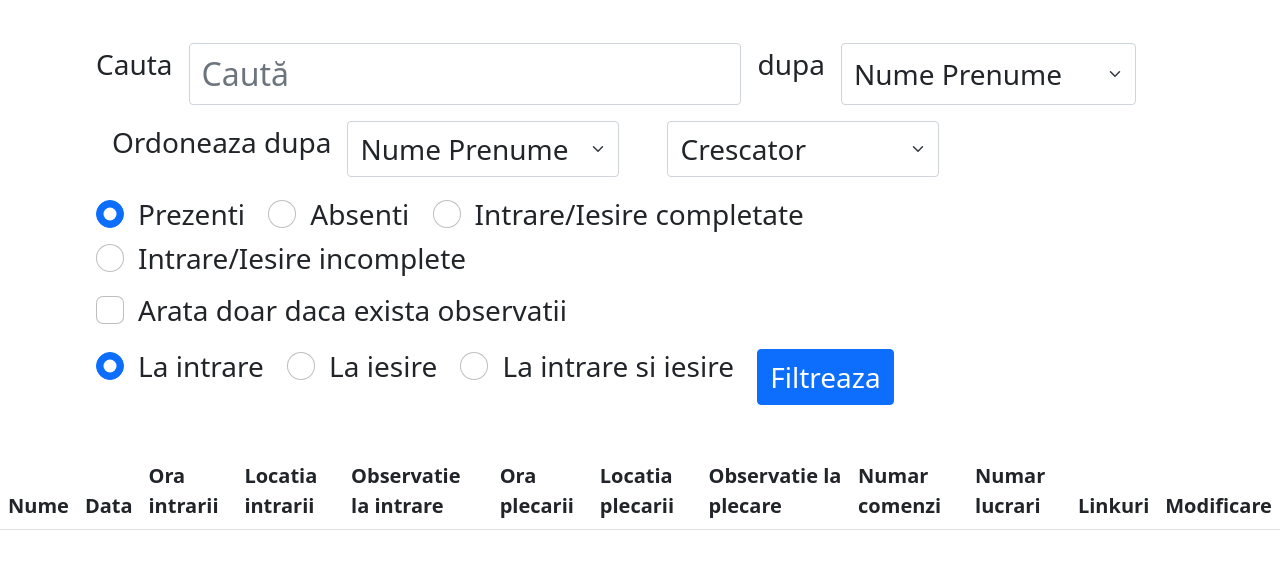
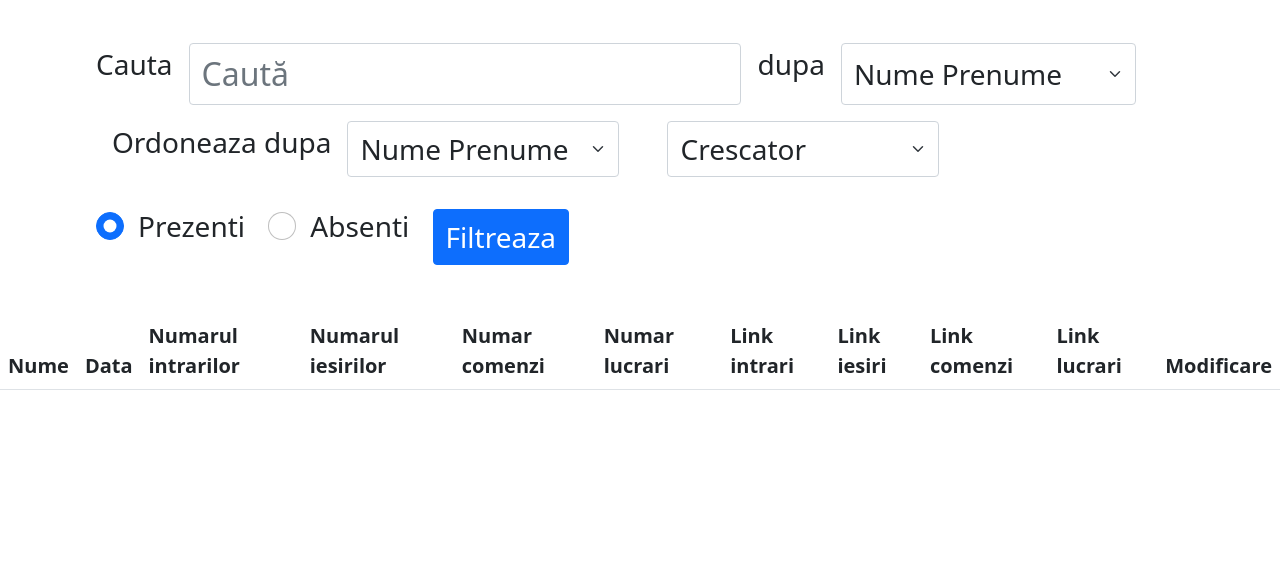
Before and after one commit to danielsofran/RaportAngajati, a Django app: page /activity/2daysago in a window 1280 px wide. Shown: the part 165-734 px from the top of the page. Run offline with Django 4.2, Linux system fonts and the light colour scheme; a user stored in the database is signed in; data comes from the database, SQL or seed files in the repository; both versions use the stored data as it was after the commit; tables that the repository leaves empty hold one stand-in row (values such as "Sample post"); lists and menus that the app fills with data are empty; some libraries are stand-ins or nearby versions.

Commit message:
added intrare iesire multiple

```diff
--- a/main/templatetags/mytags.py
+++ b/main/templatetags/mytags.py
@@ -42,8 +42,8 @@ def is_recent(user, tip):
 
     if model is not None:
         now = utils.getTime()
-        try: info = model.objects.get(user=user, datetime__day=now.day)
-        except: return False
+        info = model.objects.filter(user=user, datetime__day=now.day).order_by("-datetime").first()
+        if info is None: return False
         dtime = now - info.datetime
         if dtime.seconds <= SEC_RECALC_AFTER:
             return True
@@ -80,5 +80,5 @@ def strloc(info: models.Info) -> str:
     return utils.locStr(info)
 
 @register.filter(name='strobs')
-def strloc(obs: str) -> str:
+def strobs(obs: str) -> str:
     return obs.replace("; ", "\n")
--- a/main/views.py
+++ b/main/views.py
@@ -94,37 +94,27 @@ def come(request):
             DIST_ERROR = setare.disterror
         except:
             print('Nu exista setari!')
-        try:
-            data = models.Iesire.objects.get(user=request.user, datetime__day=now.day)
-            messages.success(request, ("Nu puteti inregistra intrarea din moment ce iesirea este salvata!"))
+        intrari = models.Intrare.objects.filter(user=request.user, datetime__day=now.day)
+        iesiri = models.Iesire.objects.filter(user=request.user, datetime__day=now.day)
+        if intrari.count() != iesiri.count():
+            messages.success(request, ("Nu puteti inregistra intrarea daca nu ati salvat iesirea!"))
             return redirect('home')
-        except:
-            pass
-        try:
-            data = models.Intrare.objects.get(user=request.user, datetime__day=now.day)
-            messages.success(request, (
-                "Momentul intrarii a fost deja inregistrat!\nVa rugam sa il stergeti daca a fost adaugat din greseala!"))
-            return redirect('home')
-        except:
-            models.Intrare.objects.create(user=request.user, latitude=request.GET['lat'], longitude=request.GET['long'],
+        models.Intrare.objects.create(user=request.user, latitude=request.GET['lat'], longitude=request.GET['long'],
                                           datetime=now, nrcalcloc=1, text=utils.secureStr(request.GET['obs']))
-            messages.success(request, ("Succes!"))
-            #messages.success(request, (f"Daca considerati ca locatia nu este precisa(erori de peste {DIST_ERROR}m), puteti sa folositi butonul relocare de maxim {NR_RECALC_POZ} ori.\nTimpul limita pentru o relocare este de un minut dupa ultima relocare."))
+        messages.success(request, ("Succes!"))
     else:
         print("POST in come")
     return redirect('home')
 
 def cancel_come(request):
     now = utils.getTime()
-    try:
-        data = models.Iesire.objects.get(user=request.user, datetime__day=now.day)
-        messages.success(request, ("Nu puteti anula intrarea daca ati inregistrat iesirea!"))
+    intrari = models.Intrare.objects.filter(user=request.user, datetime__day=now.day)
+    iesiri = models.Iesire.objects.filter(user=request.user, datetime__day=now.day)
+    if intrari.count() - iesiri.count() != 1:
+        messages.success(request, ("Momentul intrarii nu a fost inregistrat!"))
         return redirect('home')
-    except:
-        pass
-    try:
-        data = models.Intrare.objects.get(user=request.user, datetime__day=now.day)
-    except:
+    data = intrari.order_by("-datetime").first()
+    if data is None:
         messages.success(request, ("Momentul intrarii nu a fost inregistrat!"))
         return redirect('home')
     data.delete()
@@ -142,7 +132,7 @@ def recalc_come(request):
         print("Nu exista setari")
     try:
         now = utils.getTime()
-        data = models.Intrare.objects.get(user=request.user, datetime__day=now.day)
+        data = models.Intrare.objects.filter(user=request.user, datetime__day=now.day).order_by("-datetime").first()
         if (now - utils.getTime(data)).seconds > SEC_RECALC_AFTER:
             raise ValueError("Timpul pentru relocare a expirat!")
         nr = data.nrcalcloc
@@ -171,33 +161,24 @@ def left(request):
         DIST_ERROR = setare.disterror
     except:
         print("Nu exista setari")
-    if models.Intrare.objects.filter(user=request.user, datetime__day=now.day).__len__() <= 0:
-        messages.success(request, (f"Nu puteti parasi inainte sa intrati!"))
+    intrari = models.Intrare.objects.filter(user=request.user, datetime__day=now.day)
+    iesiri = models.Iesire.objects.filter(user=request.user, datetime__day=now.day)
+    if intrari.count() - iesiri.count() != 1:
+        messages.success(request, ("Nu puteti inregistra iesirea daca nu ati raportat intrarea!"))
         return redirect('home')
-    try:
-        data = models.Iesire.objects.get(user=request.user, datetime__day=now.day)
-        messages.success(request, (
-            "Momentul iesirii a fost deja inregistrat!\nVa rugam sa il stergeti daca a fost adaugat din greseala!"))
-        return redirect('home')
-    except:
-        models.Iesire.objects.create(user=request.user, latitude=request.GET['lat'], longitude=request.GET['long'],
+    models.Iesire.objects.create(user=request.user, latitude=request.GET['lat'], longitude=request.GET['long'],
                                      datetime=now, nrcalcloc=1, text=utils.secureStr(request.GET['obs']))
-        messages.success(request, ("Succes!"))
-        #messages.success(request, (f"Daca considerati ca locatia nu este precisa(erori de peste {DIST_ERROR}m), puteti sa folositi butonul relocare de maxim {NR_RECALC_POZ} ori.\nTimpul limita pentru o relocare este de un minut dupa ultima relocare."))
+    messages.success(request, ("Succes!"))
     return redirect('home')
 
 def cancel_left(request):
     now = utils.getTime()
-    try:
-        models.Intrare.objects.get(user=request.user, datetime__day=now.day)
-    except:
-        messages.success(request, (f"Nu puteti parasi inainte sa intrati!"))
-        return redirect('home')
-    try:
-        data = models.Iesire.objects.get(user=request.user, datetime__day=now.day)
-    except:
+    intrari = models.Intrare.objects.filter(user=request.user, datetime__day=now.day)
+    iesiri = models.Iesire.objects.filter(user=request.user, datetime__day=now.day)
+    if intrari.count() != iesiri.count() or iesiri.count() == 0:
         messages.success(request, ("Momentul iesirii nu a fost inregistrat!"))
         return redirect('home')
+    data = iesiri.order_by("-datetime").first()
     data.delete()
     messages.success(request, ("Momentul iesirii a fost sters!"))
     return redirect('home')
@@ -213,12 +194,7 @@ def recalc_left(request):
     except:
         print("Nu exista setari")
     try:
-        models.Intrare.objects.get(user=request.user, datetime__day=now.day)
-    except:
-        messages.success(request, (f"Nu puteti parasi inainte sa intrati!"))
-        return redirect('actToday')
-    try:
-        data = models.Iesire.objects.get(user=request.user, datetime__day=now.day)
+        data = models.Iesire.objects.filter(user=request.user, datetime__day=now.day).order_by("-datetime").first()
         if (now - utils.getTime(data)).seconds > SEC_RECALC_AFTER:
             raise ValueError("Timpul pentru relocare a expirat!")
         nr = data.nrcalcloc
@@ -493,11 +469,14 @@ class ActView(TemplateView):
         ordlst = {}
         if context['oord'] == "desc": ordlst.update(reverse=True)
         if context["ocrit"] == "nume": ordlst.update(key=lambda r: (r.user.nume, r.datetime.date()))
-        elif context["ocrit"] == "datetimein": ordlst.update(key=lambda r: (r.datetime.date(), r.intrare_notnone.datetime.time()))
-        elif context["ocrit"] == "datetimeout": ordlst.update(key=lambda r: (r.datetime.date(), r.iesire_notnone.datetime.time()))
-        elif context["ocrit"] == "timein": ordlst.update(key=lambda r: (r.intrare_notnone.datetime.time(), r.user.nume))
-        elif context["ocrit"] == "timeout": ordlst.update(key=lambda r: (r.iesire_notnone.datetime.time(), r.user.nume))
+        # elif context["ocrit"] == "datetimein": ordlst.update(key=lambda r: (r.datetime.date(), r.intrare_notnone.datetime.time()))
+        # elif context["ocrit"] == "datetimeout": ordlst.update(key=lambda r: (r.datetime.date(), r.iesire_notnone.datetime.time()))
+        # elif context["ocrit"] == "timein": ordlst.update(key=lambda r: (r.intrare_notnone.datetime.time(), r.user.nume))
+        # elif context["ocrit"] == "timeout": ordlst.update(key=lambda r: (r.iesire_notnone.datetime.time(), r.user.nume))
         elif context["ocrit"] == "nrcom": ordlst.update(key=lambda r: (r.nrcomenzi, r.user.nume))
+        elif context["ocrit"] == "nrin": ordlst.update(key=lambda r: (r.intrari.count(), r.user.nume))
+        elif context["ocrit"] == "nrout": ordlst.update(key=lambda r: (r.iesiri.count(), r.user.nume))
+        elif context["ocrit"] == "nrlucr": ordlst.update(key=lambda r: (r.lucrari.count(), r.user.nume))
         return filteruser, ordlst
 
     def get(self, request, *args, **kwargs):
@@ -537,17 +516,17 @@ class ActView(TemplateView):
                         continue
 
                     # radio buttons - obs
-                    if context["selobs"]=="1":
-                        if context["tobs"]=="i" and row.intrare_notnone.text == "": continue
-                        elif context["tobs"]=="e" and row.iesire_notnone.text == "": continue
-                        elif context["tobs"]=="ie" and (row.intrare_notnone.text == "" or row.iesire_notnone.text == ""): continue
-                        else: pass
+                    # if context["selobs"]=="1":
+                    #     if context["tobs"]=="i" and row.intrare_notnone.text == "": continue
+                    #     elif context["tobs"]=="e" and row.iesire_notnone.text == "": continue
+                    #     elif context["tobs"]=="ie" and (row.intrare_notnone.text == "" or row.iesire_notnone.text == ""): continue
+                    #     else: pass
 
                     # radio buttons - prezenta
                     if context['prezenta']=="pr" and not row.absent or \
-                       context['prezenta']=='abs' and row.absent or \
-                       context['prezenta']=="iec" and not row.notAllDataCompleted or \
-                       context['prezenta']=="iei" and row.notAllDataCompleted and not row.noneDataCompleted:
+                       context['prezenta']=='abs' and row.absent:
+                       # context['prezenta']=="iec" and not row.notAllDataCompleted or \
+                       # context['prezenta']=="iei" and row.notAllDataCompleted and not row.noneDataCompleted:
                         tabledata.append(row)
             tabledata.sort(**order)
             context.update(tabledata=tabledata, harta=harta)
@@ -567,30 +546,16 @@ class ActView(TemplateView):
         if datain.date() == dataout.date():
             context['datetime'] = datain
             # In
-            try:
-                gasit = models.Intrare.objects.get(user=user, datetime__gte=datain, datetime__lte=dataout)
-                context2['oraIn'] = utils.getTime(gasit).strftime("%H:%M")
-                context2['locIn'] = f"{gasit.latitude},{gasit.longitude}"
-                context2['locStrIn'] = utils.locStr(gasit)
-                context2['obsIn'] = gasit.text
-            except:
-                context2['oraIn'] = "-"
-                context2['locIn'] = "-"
-                context2['locStrIn'] = "-"
-                context2['obsIn'] = ""
+            intrari = models.Intrare.objects.filter(user=user, datetime__gte=datain, datetime__lte=dataout).order_by("-datetime")
+            context2['íntrari'] = intrari
 
             # Out
-            try:
-                gasit = models.Iesire.objects.get(user=user, datetime__gte=datain, datetime__lte=dataout)
-                context2['oraOut'] = utils.getTime(gasit).strftime("%H:%M")
-                context2['locOut'] = f"{gasit.latitude},{gasit.longitude}"
-                context2['locStrOut'] = utils.locStr(gasit)
-                context2['obsOut'] = gasit.text
-            except:
-                context2['oraOut'] = "-"
-                context2['locOut'] = "-"
-                context2['locStrOut'] = "-"
-                context2['obsOut'] = ""
+            iesiri = models.Iesire.objects.filter(user=user, datetime__gte=datain, datetime__lte=dataout).order_by("-datetime")
+            context2['iesiri'] = iesiri
+
+            # In Out
+            inout = zip(intrari, iesiri)
+            context2["intrariiesiri"] = inout
 
             # Comenzi
             comenzi = models.Comanda.objects.filter(user=user, datetime__gte=datain, datetime__lte=dataout)
@@ -793,6 +758,9 @@ class ActUserFromPathView(ActFromPathView):
         datetimein=None
         datetimeout=None
 
+        inid = request.POST['inid']
+        outid = request.POST["outid"]
+
         def is_one_null(strora: str, strloc: str) -> bool:
             return len(strora) == 0 or len(strloc) == 0
 
@@ -837,10 +805,10 @@ class ActUserFromPathView(ActFromPathView):
             # intrare
             intrare = None
             try:
-                intrare = models.Intrare.objects.get(user=user, datetime__date=data)
+                intrare = models.Intrare.objects.get(pk=inid)
             except:
                 if not is_one_null(strorain, strlocin):
-                    print("intrare is_notnull\n", locals())
+                    #print("intrare is_notnull\n", locals())
                     models.Intrare.objects.create(user=user, latitude=locin[0], longitude=locin[1], datetime=datetimein,
                                                   text=obsin)
                     messages.success(request, ("Intrarea a fost adaugata cu succes!"))
@@ -893,7 +861,7 @@ class ActUserFromPathView(ActFromPathView):
             # iesire
             iesire = None
             try:
-                iesire = models.Iesire.objects.get(user=user, datetime__date=data)
+                iesire = models.Iesire.objects.get(pk=outid)
             except:
                 if not is_one_null(stroraout, strlocout):
                     #print("iesire is_notnull\n", locals())
--- a/siteReport/settings.py
+++ b/siteReport/settings.py
@@ -9,7 +9,7 @@ https://docs.djangoproject.com/en/4.0/topics/settings/
 For the full list of settings and their values, see
 https://docs.djangoproject.com/en/4.0/ref/settings/
 """
-
+import os.path
 from pathlib import Path
 
 # Build paths inside the project like this: BASE_DIR / 'subdir'.
@@ -79,7 +79,7 @@ WSGI_APPLICATION = 'siteReport.wsgi.application'
 DATABASES = {
     'default': {
         'ENGINE': 'django.db.backends.sqlite3',
-        'NAME': BASE_DIR / 'db-old.sqlite3',
+        'NAME': BASE_DIR / 'db.sqlite3',
     }
 }
 
@@ -116,6 +116,7 @@ USE_TZ = True
 # Static files (CSS, JavaScript, Images)
 # https://docs.djangoproject.com/en/4.0/howto/static-files/
 
+STATIC_ROOT = os.path.join(BASE_DIR, "static")
 STATIC_URL = 'static/'
 
 # Default primary key field type
--- a/templates/activityToday.html
+++ b/templates/activityToday.html
@@ -323,11 +328,14 @@
                     <p class="me-3 form-label ms-3">Ordoneaza dupa</p>
                     <select class="form-select flex-shrink-1 fs-3 me-5 w-25" aria-label="Default select example" name="ocrit">
                       <option {% if ocrit == "nume" %}selected{% endif %} value="nume">Nume Prenume</option>
-                      <option {% if ocrit == "datetimein" %}selected{% endif %} value="datetimein">Data si ora intrarii</option>
-                      <option {% if ocrit == "datetimeout" %}selected{% endif %} value="datetimeout">Data si ora iesirii</option>
-                      <option {% if ocrit == "timein" %}selected{% endif %} value="timein">Ora intrarii</option>
-                      <option {% if ocrit == "timeout" %}selected{% endif %} value="timeout">Ora iesirii</option>
-                      <option {% if ocrit == "nrcom" %}selected{% endif %} value="nrcom">Numar de lucrari</option>
+{#                      <option {% if ocrit == "datetimein" %}selected{% endif %} value="datetimein">Data si ora intrarii</option>#}
+{#                      <option {% if ocrit == "datetimeout" %}selected{% endif %} value="datetimeout">Data si ora iesirii</option>#}
+{#                      <option {% if ocrit == "timein" %}selected{% endif %} value="timein">Ora intrarii</option>#}
+{#                      <option {% if ocrit == "timeout" %}selected{% endif %} value="timeout">Ora iesirii</option>#}
+                      <option {% if ocrit == "nrin" %}selected{% endif %} value="nrin">Numar de intrari</option>
+                      <option {% if ocrit == "nrout" %}selected{% endif %} value="nrout">Numar de iesiri</option>
+                      <option {% if ocrit == "nrcom" %}selected{% endif %} value="nrcom">Numar de comenzi</option>
+                      <option {% if ocrit == "nrlucr" %}selected{% endif %} value="nrlucr">Numar de lucrari</option>
                     </select>
                     <select class="form-select flex-shrink-1 fs-3 me-5 w-25" aria-label="Default select example" name="oord" required>
                       <option {% if oord == "cresc" %}selected{% endif %} value="cresc">Crescator</option>
@@ -342,32 +350,32 @@
                   <input autocomplete="off" class="form-check-input" type="radio" name="prezenta" id="exampleRadios2" value="abs" {% if prezenta == "abs" %} checked {% endif %}>
                   <label class="form-check-label" for="exampleRadios2">Absenti</label>
                 </div>
-                <div class="form-check form-check-inline">
-                  <input autocomplete="off" class="form-check-input" type="radio" name="prezenta" id="exampleRadios3" value="iec" {% if prezenta == "iec" %} checked {% endif %}>
-                  <label class="form-check-label" for="exampleRadios3">Intrare/Iesire completate</label>
-                </div>
-                <div class="form-check form-check-inline">
-                  <input autocomplete="off" class="form-check-input" type="radio" name="prezenta" id="exampleRadios4" value="iei" {% if prezenta == "iei" %} checked {% endif %}>
-                  <label class="form-check-label" for="exampleRadios4">Intrare/Iesire incomplete</label>
-                </div>
-                <div class="form-check mt-2">
-                  <input autocomplete="off" class="form-check-input" type="checkbox" value="1" id="flexCheckDefault" name="selobs" {% if selobs == "1" %} checked {% endif %}>
-                  <label class="form-check-label" for="flexCheckDefault">
-                    Arata doar daca exista observatii
-                  </label>
-                </div>
-                <div class="form-check form-check-inline">
-                  <input class="form-check-input" type="radio" name="tobs" id="exampleRadios5" value="i" {% if tobs == "i" %} checked {% endif %}>
-                  <label class="form-check-label" for="exampleRadios5" title="Observatii">La intrare</label>
-                </div>
-                <div class="form-check form-check-inline">
-                  <input class="form-check-input" type="radio" name="tobs" id="exampleRadios6" value="e" {% if tobs == "e" %} checked {% endif %}>
-                  <label class="form-check-label" for="exampleRadios6" title="Observatii">La iesire</label>
-                </div>
-                <div class="form-check form-check-inline">
-                  <input class="form-check-input" type="radio" name="tobs" id="exampleRadios7" value="ie" {% if tobs == "ie" %} checked {% endif %}>
-                  <label class="form-check-label" for="exampleRadios7" title="Observatii">La intrare si iesire</label>
-                </div>
+{#                <div class="form-check form-check-inline">#}
+{#                  <input autocomplete="off" class="form-check-input" type="radio" name="prezenta" id="exampleRadios3" value="iec" {% if prezenta == "iec" %} checked {% endif %}>#}
+{#                  <label class="form-check-label" for="exampleRadios3">Intrare/Iesire completate</label>#}
+{#                </div>#}
+{#                <div class="form-check form-check-inline">#}
+{#                  <input autocomplete="off" class="form-check-input" type="radio" name="prezenta" id="exampleRadios4" value="iei" {% if prezenta == "iei" %} checked {% endif %}>#}
+{#                  <label class="form-check-label" for="exampleRadios4">Intrare/Iesire incomplete</label>#}
+{#                </div>#}
+{#                <div class="form-check mt-2">#}
+{#                  <input autocomplete="off" class="form-check-input" type="checkbox" value="1" id="flexCheckDefault" name="selobs" {% if selobs == "1" %} checked {% endif %}>#}
+{#                  <label class="form-check-label" for="flexCheckDefault">#}
+{#                    Arata doar daca exista observatii#}
+{#                  </label>#}
+{#                </div>#}
+{#                <div class="form-check form-check-inline">#}
+{#                  <input class="form-check-input" type="radio" name="tobs" id="exampleRadios5" value="i" {% if tobs == "i" %} checked {% endif %}>#}
+{#                  <label class="form-check-label" for="exampleRadios5" title="Observatii">La intrare</label>#}
+{#                </div>#}
+{#                <div class="form-check form-check-inline">#}
+{#                  <input class="form-check-input" type="radio" name="tobs" id="exampleRadios6" value="e" {% if tobs == "e" %} checked {% endif %}>#}
+{#                  <label class="form-check-label" for="exampleRadios6" title="Observatii">La iesire</label>#}
+{#                </div>#}
+{#                <div class="form-check form-check-inline">#}
+{#                  <input class="form-check-input" type="radio" name="tobs" id="exampleRadios7" value="ie" {% if tobs == "ie" %} checked {% endif %}>#}
+{#                  <label class="form-check-label" for="exampleRadios7" title="Observatii">La intrare si iesire</label>#}
+{#                </div>#}
                 <button type="submit" class="btn btn-primary mt-3 me-5 fs-3">Filtreaza</button>
             </form>
             </div>
--- a/templates/tableActivity.html
+++ b/templates/tableActivity.html
@@ -4,22 +4,24 @@
         <tr>
             {% if request.user|role_at_least:"Manager" %}
                 <th> Nume </th>
-                <th> Data </th>
+                <th class="text-nowrap"> Data </th>
             {% else %}
                 <th> Ziua </th>
             {% endif %}
-            <th> Ora intrarii </th>
-            <th> Locatia intrarii </th>
-            <th> Observatie la intrare </th>
-            <th> Ora plecarii </th>
-            <th> Locatia plecarii </th>
-            <th> Observatie la plecare </th>
+            <th class="text-wrap"> Numarul intrarilor </th>
+            <th class="text-wrap"> Numarul iesirilor </th>
             <th class="text-wrap"> Numar comenzi </th>
             <th class="text-wrap"> Numar lucrari </th>
             {% if request.user|role_at_least:"Manager" %}
-            <th> Linkuri </th>
+            <th> Link intrari </th>
+            <th> Link iesiri </th>
+            <th> Link comenzi </th>
+            <th> Link lucrari </th>
             <th> Modificare </th>
+            {% else %}
+            <th> Link </th>
             {% endif %}
+
         </tr>
     </thead>
     <tbody>
@@ -33,23 +35,20 @@
             {% endif %}
 
             {% if rowdata.absent %}
-                <th colspan="9" class="text-center"> Absent </th>
+                <th colspan="5" class="text-center"> Absent </th>
             {% else %}
-                <th> {{ rowdata.intrare.datetime|ftime:"time" }} </th>
-                <th> {{ rowdata.intrare|strloc }}
-                {% if rowdata.intrare|strloc != "-" %}<button class="btn btn-light" onclick="loadMap('{{ rowdata.intrare.getCoords|safe }}')"><i class="fa-solid fa-location-crosshairs"></i></button>{% endif %}
-                </th>
-                <th> {{ rowdata.intrare.text }} </th>
-                <th> {{ rowdata.iesire.datetime|ftime:"time" }} </th>
-                <th> {{ rowdata.iesire|strloc }}
-                {% if rowdata.iesire|strloc != "-" %}<button class="btn btn-light" onclick="loadMap('{{ rowdata.iesire.getCoords|safe }}')"><i class="fa-solid fa-location-crosshairs"></i></button>{% endif %}
-                </th>
-                <th> {{ rowdata.iesire.text }} </th>
+                <th> {{ rowdata.intrari.count }} </th>
+                <th> {{ rowdata.iesiri.count }} </th>
                 <th> {{ rowdata.nrcomenzi }} </th>
                 <th> {{ rowdata.nrlucrari }} </th>
                 {% if request.user|role_at_least:"Manager" %}
-                <th> <a href="{% url 'comenziUser' date=rowdata.datetime|ftime:"date" username=rowdata.user.username %}" class="btn btn-outline-info text-nowrap mb-1">Comenzi</a>
-                     <a href="{% url 'lucrariUser' date=rowdata.datetime|ftime:"date" username=rowdata.user.username %}" class="btn btn-outline-info text-nowrap">Lucrari</a>
+                <th> <a href="{% url 'intrareUser' date=rowdata.datetime|ftime:"date" username=rowdata.user.username %}" class="btn btn-outline-success text-nowrap mb-1">Intrari</a></th>
+                <th> <a href="{% url 'iesireUser' date=rowdata.datetime|ftime:"date" username=rowdata.user.username %}" class="btn btn-outline-danger text-nowrap mb-1">Iesiri</a></th>
+                <th> <a href="{% url 'comenziUser' date=rowdata.datetime|ftime:"date" username=rowdata.user.username %}" class="btn btn-outline-info text-nowrap mb-1">Comenzi</a></th>
+                <th> <a href="{% url 'lucrariUser' date=rowdata.datetime|ftime:"date" username=rowdata.user.username %}" class="btn btn-outline-dark text-nowrap">Lucrari</a> </th>
+                {% else %}
+                <th>
+                    <a href="{% url 'actFromPath' datein=rowdata.datetime|ftime:"date" dateout=rowdata.datetime|ftime:"date" %}" class="btn btn-outline-info text-nowrap"> Link</a>
                 </th>
                 {% endif %}
             {% endif %}
```
Also changed, not shown: other parts of templates/activityToday.html (+16 -11 lines), main/viewmodels.py (+11 -53 lines), templates/activityUser.html (+55 -56 lines), templates/setari.html (+8 -8 lines), data.json, db-old.sqlite3, db.sqlite3, static/favicon.ico (added).
